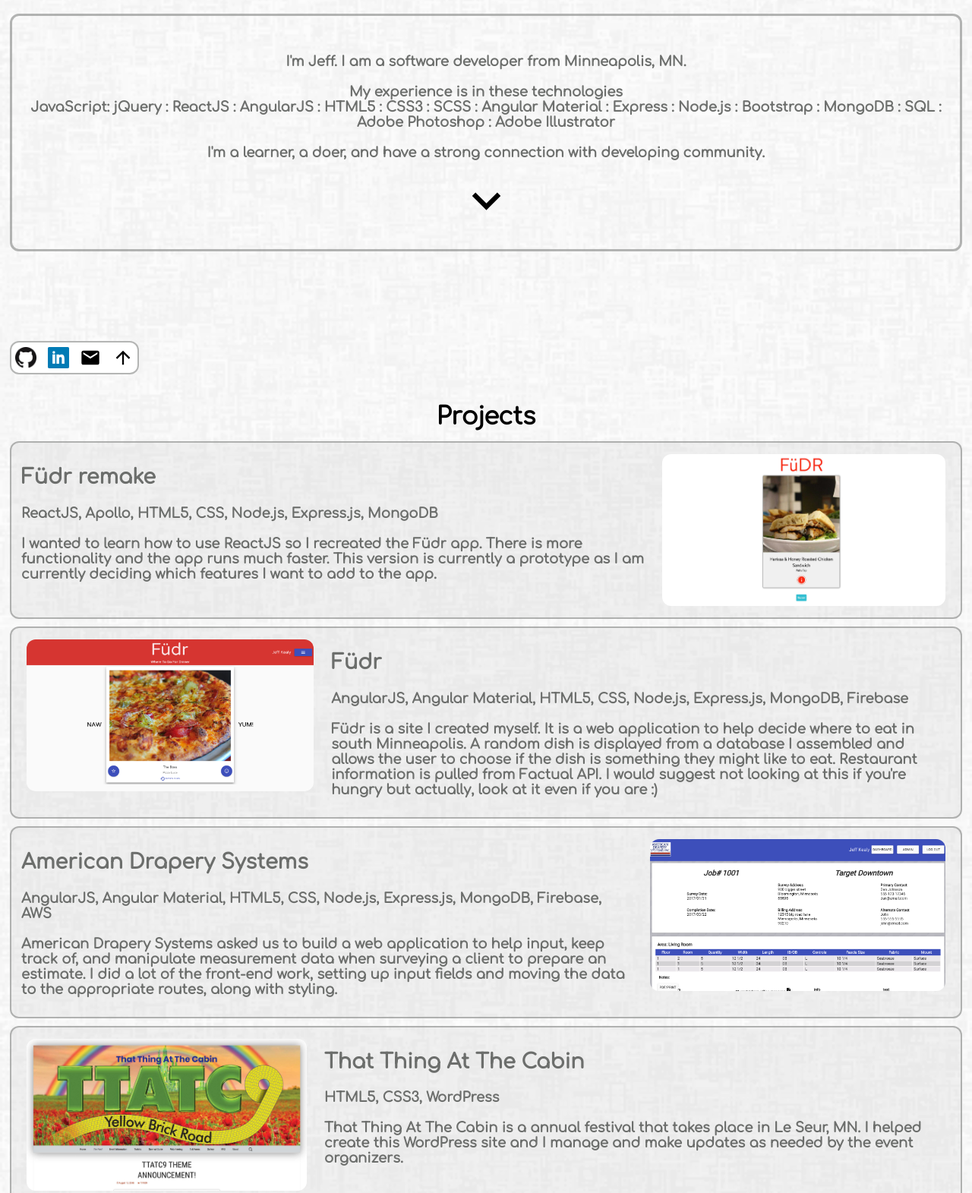
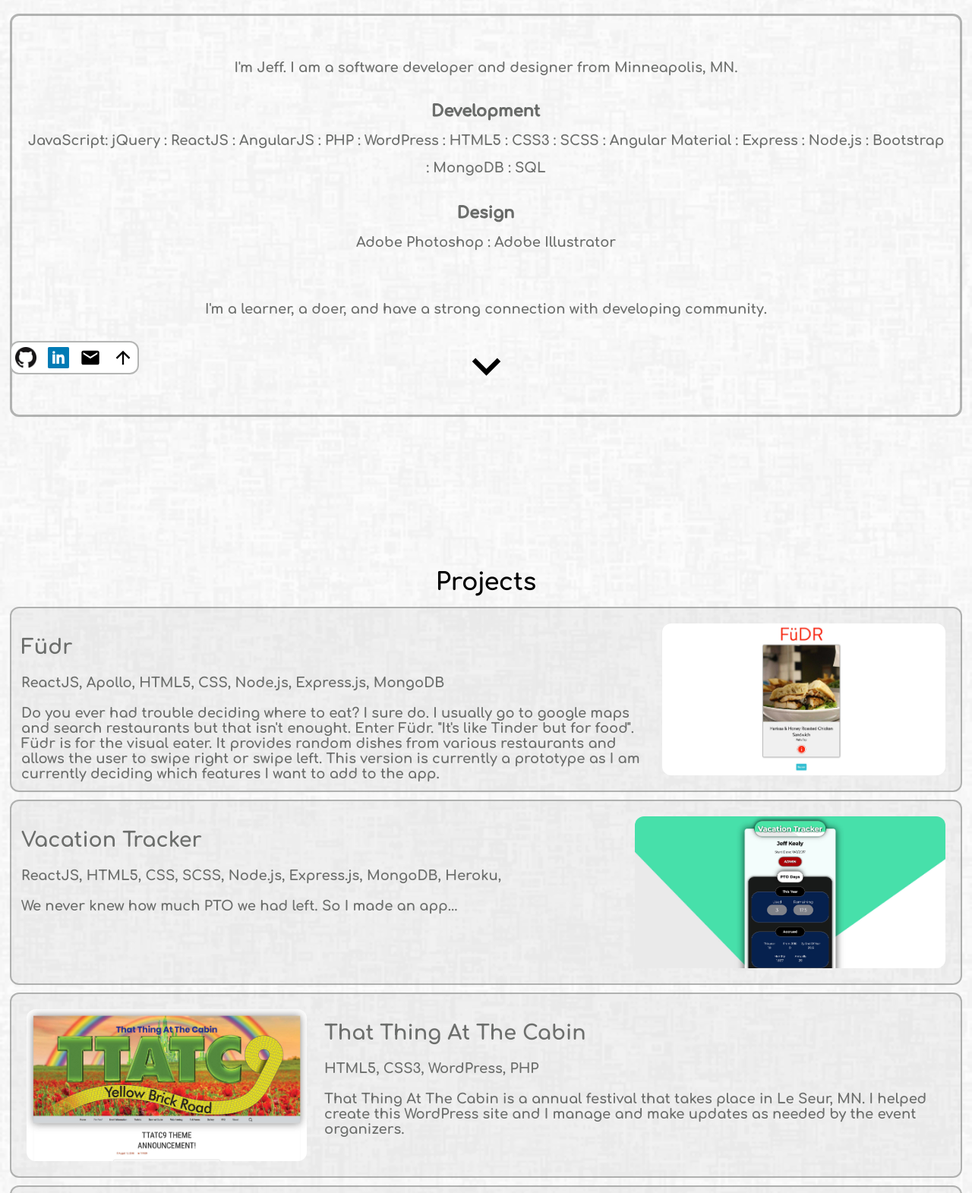
Before and after one commit to jeffkealy/jeff-kealy-portfolio, a website: page public/views/index.html in a window 1280 px wide. Shown: the part 292-1863 px from the top of the page at 76% size. Drawn offline with nearby package versions, Linux system fonts and the light colour scheme; a web font is replaced by a local one.

Commit message:
updated content to add vacation and dtyd

```diff
--- a/public/scripts/client.js
+++ b/public/scripts/client.js
@@ -10,7 +10,7 @@ $(document).ready(function(){
   sr.reveal('.workContainer h1');
   sr.reveal('.projectsContainer h1');
   sr.reveal('.fudr-remake',{ delay: 100 });
-  sr.reveal('.fudr',{ delay: 100 });
+  sr.reveal('.vacation',{ delay: 100 });
   sr.reveal('.amDS',{ delay: 100 });
   sr.reveal('.funThings',{ delay: 100 });
   sr.reveal('.styleInTheHood',{ delay: 100 });
--- a/public/styles/style.css
+++ b/public/styles/style.css
@@ -1,5 +1,5 @@
-@import url('https://fonts.googleapis.com/css?family=Roboto');
-@import url('https://fonts.googleapis.com/css?family=Montserrat|Fjalla+One|Palanquin+Dark|Comfortaa');
+@import url('https://fonts.googleapis.com/css?family=Comfortaa:400,700');
+@import url('https://fonts.googleapis.com/css?family=Montserrat|Fjalla+One|Palanquin+Dark');
 
 html{
   position: relative;
@@ -11,6 +11,7 @@ body{
   font-family: 'Comfortaa', sans-serif;
   font-weight: bold;
   background-image: url(../assets/fabric_of_squares_gray.png);
+  line-height: normal;
 
 
 }
@@ -121,7 +122,21 @@ a{
 
 }
 .aboutMeContainer p{
-  margin-top: 30px
+  margin-top: 30px;
+  line-height: 2;
+}
+.aboutMeContent{
+  max-width: 1280px;
+  margin: 0 auto;
+}
+.development-title, .design-title{
+  font-weight: 700;
+  margin: 0;
+  -webkit-text-stroke: 1px rgba(97, 99, 97, 0.92);
+  text-stroke: 1px rgba(97, 99, 97, 0.92);
+}
+.aboutMeContent div{
+  line-height: 2;
 }
 .downArrow{
   width: 75px;
@@ -140,6 +155,7 @@ a{
   border-radius: 12px;
 
 }
+
 .workContainer h2{
   margin-top: 15px;
   background-color: inherit;
@@ -158,13 +174,15 @@ a{
   background-color: rgba(185, 187, 185, 0.16);
   color: rgba(97, 99, 97, 0.92);
   font-size: 18px;
-  padding: 0 5px 0 5px;
+  padding: 5px;
   display: flex;
-  align-items: left;
   cursor: pointer;
+  max-height: 230px;
 
 }
-
+.space-between{
+  justify-content: space-between;
+}
 .description{
   padding: 8px;
 }
--- a/public/views/index.html
+++ b/public/views/index.html
@@ -3,6 +3,8 @@
   <head>
     <meta charset="utf-8">
     <meta name="viewport" content="width=device-width, initial-scale=1.0">
+    <link rel="icon" href="favicon.ico" type="image/x-icon">
+    <link rel="shortcut icon" href="/favicon.ico" type="image/x-icon">
     <title>Jeff Kealy</title>
     <link rel="stylesheet" href="../styles/style.css">
     <script src="https://unpkg.com/scrollreveal/dist/scrollreveal.min.js"></script>
@@ -29,14 +31,30 @@
     </div>
     <div class="animated fadeIn delay-two">
       <div class="aboutMeContainer aboutMeContainerMobile">
-        <p>I'm Jeff. I am a software developer from Minneapolis, MN.<br>
-          <br> My experience is in these technologies
-          <br>JavaScript: jQuery : ReactJS : AngularJS  : HTML5 : CSS3 : SCSS : Angular Material : Express : Node.js : Bootstrap : MongoDB : SQL : Adobe Photoshop : Adobe Illustrator
-          <br>
-          <br>
-          I'm a learner, a doer, and have a strong connection with developing community.
-        </p>
-        <img class="downArrow" src="../assets/ic_keyboard_arrow_down_black_24px.svg" alt="">
+        <div class="aboutMeContent">
+          <p>I'm Jeff. I am a software developer and designer from Minneapolis, MN.
+            <br>
+            <div class="development">
+              <h3 class="development-title">
+                Development
+              </h3>
+              JavaScript: jQuery : ReactJS : AngularJS  : PHP : WordPress : HTML5 : CSS3 : SCSS : Angular Material : Express : Node.js : Bootstrap : MongoDB : SQL
+            </div>
+            <br>
+            <div class="design">
+              <h3 class="design-title">
+                Design
+              </h3>
+
+              Adobe Photoshop : Adobe Illustrator
+            </div>
+            <br>
+            <br>
+            <br>
+            I'm a learner, a doer, and have a strong connection with developing community.
+          </p>
+          <img class="downArrow" src="../assets/ic_keyboard_arrow_down_black_24px.svg" alt="">
+        </div>
       </div>
     </div>
     <!-- <div class="workContainer">
@@ -48,44 +66,31 @@
       <a href= "https://fudr.herokuapp.com/" target="_blank">
         <div class="fudr-remake container">
           <div class="description">
-            <h2>Füdr remake</h2>
+            <h2>Füdr</h2>
             <p>
               ReactJS, Apollo, HTML5, CSS, Node.js, Express.js, MongoDB
               <br>
               <br>
-              I wanted to learn how to use ReactJS so I recreated the Füdr app. There is more functionality and the app runs much faster. This version is currently a prototype as I am currently deciding which features I want to add to the app.</p>
+              Do you ever had trouble deciding where to eat?
+              I sure do. I usually go to google maps and search restaurants but that isn't enought. Enter Füdr. "It's like Tinder but for food".  Füdr is for the visual eater. It provides random dishes from various restaurants and allows the user to swipe right or swipe left. This version is currently a prototype as I am currently deciding which features I want to add to the app.</p>
           </div>
           <img class="imageThumbnail" src="../assets/FudrRemakeScreenShot.png" alt="">
 
         </div>
       </a>
-      <a href= "https://calm-reef-45769.herokuapp.com/#/home" target="_blank">
-        <div class="fudr container">
-          <img class="imageThumbnail" src="../assets/FudrScreenShot.png" alt="">
-          <div class="description">
-            <h2>Füdr</h2>
+      <a href= "https://q-it-vacation.herokuapp.com/" target="_blank">
+        <div class="vacation container space-between">
+
+          <div class="description ">
+            <h2>Vacation Tracker</h2>
             <p>
-              AngularJS, Angular Material, HTML5, CSS, Node.js, Express.js, MongoDB, Firebase
+              ReactJS, HTML5, CSS, SCSS, Node.js, Express.js, MongoDB, Heroku,
               <br>
               <br>
-              Füdr is a site I created myself. It is a web application to help decide where to eat in south Minneapolis.
-              A random dish is displayed from a database I assembled and allows the user to choose if the dish is something they might like to eat.
-              Restaurant information is pulled from Factual API. I would suggest not looking at this if you're hungry but actually, look at it even if you are :)</p>
+              We never knew how much PTO we had left. So I made an app...
+            </p>
           </div>
-        </div>
-      </a>
-      <a href= "https://infinite-wave-45440.herokuapp.com/" target="_blank">
-        <div class="amDS container">
-          <div class="description">
-            <h2>American Drapery Systems</h2>
-            <p>
-              AngularJS, Angular Material, HTML5, CSS, Node.js, Express.js, MongoDB, Firebase, AWS
-              <br>
-              <br>
-              American Drapery Systems asked us to build a web application to help input, keep track of, and manipulate measurement data when surveying a client to prepare an estimate.
-              I did a lot of the front-end work, setting up input fields and moving the data to the appropriate routes, along with styling. </p>
-          </div>
-          <img class="imageThumbnail" src="../assets/ADSScreenShot.png" alt="ADS">
+          <img class="imageThumbnail" src="../assets/Vacation-tracker-screenshot.jpg" alt="">
 
         </div>
       </a>
@@ -94,7 +99,7 @@
           <img class="imageThumbnail" src="../assets/TTATC9ScreenShot.jpg" alt="ttatc">
           <div class="description">
             <h2>That Thing At The Cabin</h2>
-            <p> HTML5, CSS3, WordPress
+            <p> HTML5, CSS3, WordPress, PHP
               <br>
               <br>
                 That Thing At The Cabin is a annual festival that takes place in Le Seur, MN.
@@ -103,18 +108,18 @@
           </div>
         </div>
       </a>
-      <a href= "https://style-in-the-hood.herokuapp.com/#!/home" target="_blank">
-        <div class="styleInTheHood container">
+      <a href= "https://dtyd.herokuapp.com/#" target="_blank">
+        <div class="dtyd container space-between">
           <div class="description">
-            <h2>Style In The Hood</h2>
+            <h2>Dab 'til you Drake</h2>
             <p>
-              AngularJS, Angular Material, HTML5, CSS, Node.js, Express.js, MongoDB
+              HTMl, CSS, JQuery, Node.js, Express.js
               <br>
               <br>
-              I'm learning to sew. My current project is styling hoodies, particularly sewing patters
-                into the inside of the hood.  This is the site I'm creating to display and sell my products. I am excited to see where I take this part of life.</p>
+              Dab 'til you Drake is a fun joke. "What do the kids like these days? Dabbing and Drake"
+              </p>
           </div>
-          <img class="imageThumbnail" src="../assets/StyleInTheHoodScreenShot.png" alt="styleInTheHood">
+          <img class="imageThumbnail" src="../assets/dtyd-screenshot.jpg" alt="styleInTheHood">
         </div>
       </a>
       <a href= "https://stark-woodland-23344.herokuapp.com/#/" target="_blank">
```
Also changed, not shown: favicon.ico (added), public/assets/Vacation-tracker-screenshot.jpg (added), public/assets/dtyd-screenshot.jpg (added), public/views/favicon.ico (added).
